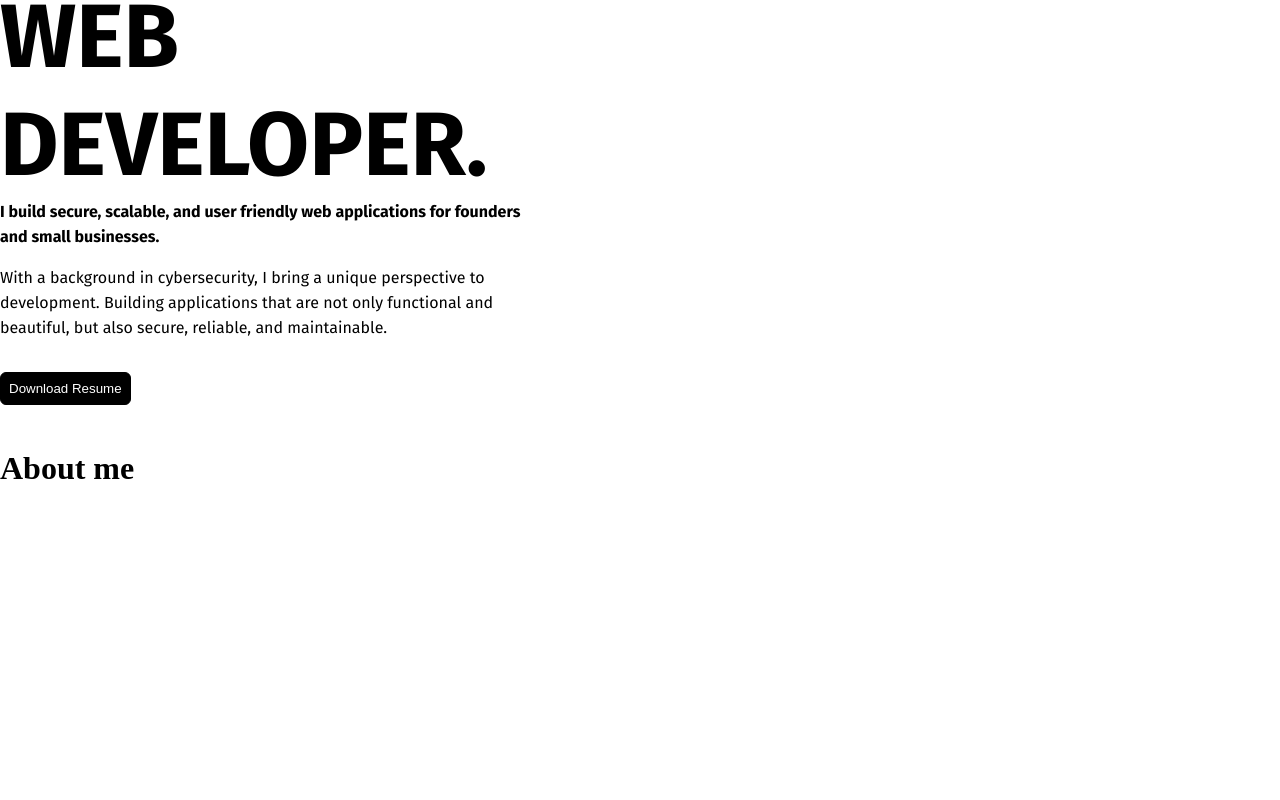
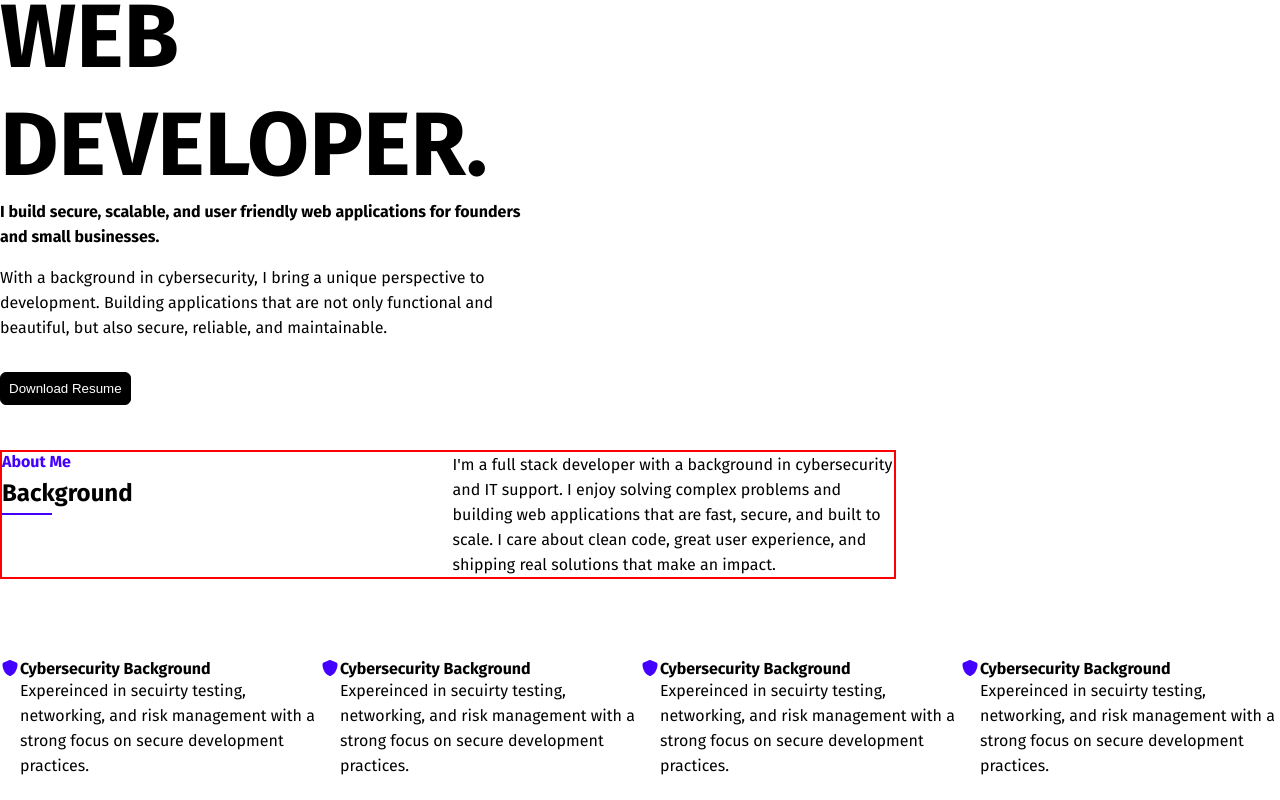
Before and after one commit to AllenCodess/portfolio-website, a React (Vite) app: page / in a window 1280 px wide. Shown: the part 254-1054 px from the top of the page. Before the commit the page ends 800 px from the top, so only its background shows below. Built offline with nearby package versions, Linux system fonts and the light colour scheme.

Commit message:
completed the struture for the about me

```diff
--- a/package.json
+++ b/package.json
@@ -10,6 +10,10 @@
     "preview": "vite preview"
   },
   "dependencies": {
+    "@fortawesome/fontawesome-svg-core": "^7.3.1",
+    "@fortawesome/free-regular-svg-icons": "^7.3.1",
+    "@fortawesome/free-solid-svg-icons": "^7.3.1",
+    "@fortawesome/react-fontawesome": "^3.5.0",
     "hamburger-react": "^2.5.2",
     "react": "^19.2.8",
     "react-dom": "^19.2.8"
--- a/src/componenets/About.jsx
+++ b/src/componenets/About.jsx
@@ -1,8 +1,75 @@
+import { FontAwesomeIcon } from "@fortawesome/react-fontawesome";
+import { faShield } from "@fortawesome/free-solid-svg-icons";
+
 const About = () => {
   return (
     <>
       <div className="about-me-section container">
-        <h1>About me</h1>
+        <div className="about-intro">
+          <div className="about-left">
+            <h2 className="about-header-one">About Me</h2>
+            <h2 className="about-header">Background</h2>
+            <div className="border"></div>
+          </div>
+          <div className="about-right">
+            <p className="about-text">
+              I'm a full stack developer with a background in cybersecurity and IT support. I enjoy
+              solving complex problems and building web applications that are fast, secure, and
+              built to scale. I care about clean code, great user experience, and shipping real
+              solutions that make an impact.
+            </p>
+          </div>
+        </div>
+        <div className="about-list">
+          <div className="about-list-item">
+            <div className="about-list-left">
+              <FontAwesomeIcon icon={faShield} className="purple" />
+            </div>
+            <div className="about-list-right">
+              <h4>Cybersecurity Background</h4>
+              <p className="about-paragraph">
+                Expereinced in secuirty testing, networking, and risk management with a strong focus
+                on secure development practices.
+              </p>
+            </div>
+          </div>
+          <div className="about-list-item">
+            <div className="about-list-left">
+              <FontAwesomeIcon icon={faShield} className="purple" />
+            </div>
+            <div className="about-list-right">
+              <h4>Cybersecurity Background</h4>
+              <p className="about-paragraph">
+                Expereinced in secuirty testing, networking, and risk management with a strong focus
+                on secure development practices.
+              </p>
+            </div>
+          </div>
+          <div className="about-list-item">
+            <div className="about-list-left">
+              <FontAwesomeIcon icon={faShield} className="purple" />
+            </div>
+            <div className="about-list-right">
+              <h4>Cybersecurity Background</h4>
+              <p className="about-paragraph">
+                Expereinced in secuirty testing, networking, and risk management with a strong focus
+                on secure development practices.
+              </p>
+            </div>
+          </div>
+          <div className="about-list-item">
+            <div className="about-list-left">
+              <FontAwesomeIcon icon={faShield} className="purple" />
+            </div>
+            <div className="about-list-right">
+              <h4>Cybersecurity Background</h4>
+              <p className="about-paragraph">
+                Expereinced in secuirty testing, networking, and risk management with a strong focus
+                on secure development practices.
+              </p>
+            </div>
+          </div>
+        </div>
       </div>
     </>
   );
--- a/src/index.css
+++ b/src/index.css
@@ -70,6 +70,52 @@
   margin-top: 2rem;
 }
 
+/* About Section */
+
+.about-intro {
+  border: solid 2px red;
+  width: 70%;
+  font-family: "Fira Sans", sans-serif;
+  display: flex;
+  column-gap: 20rem;
+  margin-bottom: 5rem;
+}
+
+.about-header-one {
+  color: #4400ff;
+  font-size: 16px;
+  margin-bottom: 0.5rem;
+}
+
+.border {
+  height: 1px;
+  width: 50px;
+  border: solid 1.8px #4400ff;
+  margin-top: 0.4rem;
+}
+
+.about-text {
+  line-height: 25px;
+}
+
+.about-list {
+  font-family: "Fira Sans", sans-serif;
+  display: flex;
+  margin-top: 2rem;
+}
+
+.about-list-item {
+  display: flex;
+}
+
+.about-paragraph {
+  line-height: 25px;
+}
+
+.purple {
+  color: #4400ff;
+}
+
 /* Mobile response */
 @media (max-width: 768px) {
   .navbar-container {
```
Also changed, not shown: 1 other file (tests, documents, lock files or other folders).
